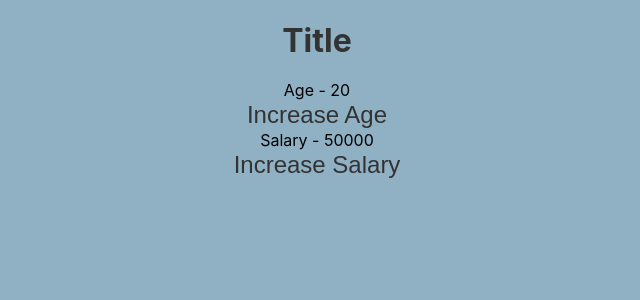
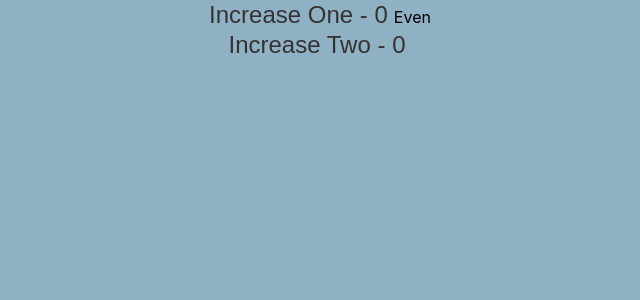
Before and after one commit to Askari64/hello-world, a React (Create React App) app: page / in a window 1280 px wide. Shown: the top 300 px of the page, without its empty margins (323-963 px from the left). Built offline with nearby package versions, Linux system fonts and the light colour scheme.

Commit message:
example for useMemo

```diff
--- a/src/App.js
+++ b/src/App.js
@@ -26,14 +26,16 @@ import Timer from './components/Hooks/useEffect/Timer';
 import FetchApi from './components/Hooks/useEffect/FetchApi';
 import ContextApp from './components/Hooks/useContext/ContextApp';
 import Parent from './components/Hooks/useCallback/Parent';
+import CounterMemo from './components/Hooks/useMemo/CounterMemo';
 
 
 function App() {
   return (
     <div className="App">
-    <Parent/>
+    <CounterMemo/>
     {
       /*
+      <Parent/>
       <ContextApp/>
       <FetchApi/>
       <Timer/>
--- /dev/null
+++ b/src/components/Hooks/useMemo/CounterMemo.js
@@ -0,0 +1,35 @@
+import React, {useState} from 'react'
+
+function CounterMemo() {
+
+    const [countOne, setCountOne] = useState(0);
+    const [countTwo, setCountTwo] = useState(0);
+
+    const increaseOne = () => {
+        setCountOne(countOne => countOne + 1);
+    }
+
+    const increaseTwo = () => {
+        setCountTwo(countTwo => countTwo + 2);
+    }
+
+    const isEven = () => {
+        let i= 0;
+        while (i< 999999999) { // to make calculation expensive
+            i++
+        };
+        return countOne % 2 === 0;
+    }
+
+
+  return (
+    <>
+    <button onClick={increaseOne}>Increase One - {countOne}</button>
+    <span>{isEven()?'Even':'Odd'}</span>
+    <br/>
+    <button onClick={increaseTwo}>Increase Two - {countTwo}</button>
+    </>
+  )
+}
+
+export default CounterMemo
```
